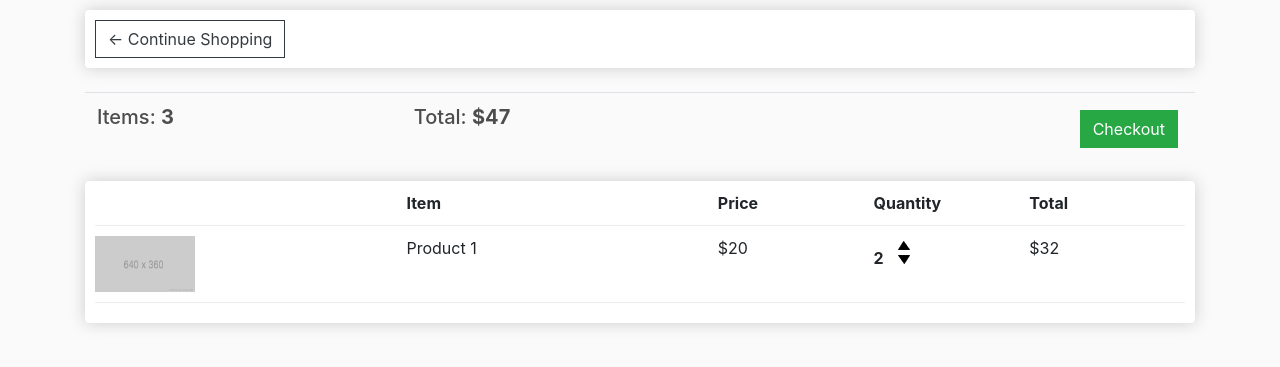
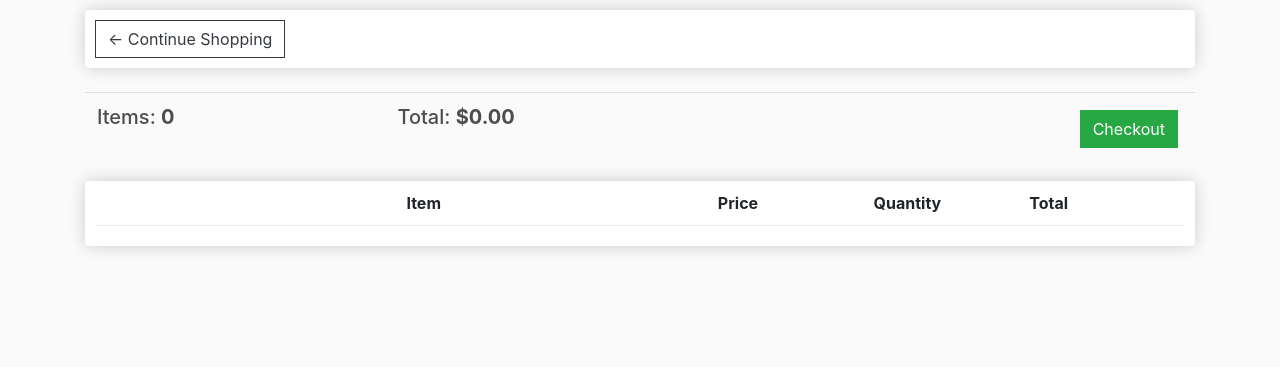
Before and after one commit to hadiuzzaman-zafri/Django-Ecommerce-Website, a Django app: page /cart/ in a window 1280 px wide. Shown: the part 57-424 px from the top of the page. Run offline with Django 4.2, Linux system fonts and the light colour scheme; lists and menus that the app fills with data are empty; some libraries are stand-ins or nearby versions.

Commit message:
updated module 2

```diff
--- a/ecommerce/settings.py
+++ b/ecommerce/settings.py
@@ -125,6 +125,10 @@ STATICFILES_DIRS = [
     os.path.join(BASE_DIR, 'static')
 ]
 
+MEDIA_URL = '/images/'
+MEDIA_ROOT = os.path.join(BASE_DIR, 'static/images')
+
+
 # Default primary key field type
 # https://docs.djangoproject.com/en/4.2/ref/settings/#default-auto-field
 
--- a/ecommerce/urls.py
+++ b/ecommerce/urls.py
@@ -17,7 +17,12 @@ Including another URLconf
 from django.contrib import admin
 from django.urls import path, include
 
+from django.conf.urls.static import static
+from django.conf import settings
+
 urlpatterns = [
     path('admin/', admin.site.urls),
     path('', include('store.urls')),
 ]
+
+urlpatterns += static(settings.MEDIA_URL, document_root=settings.MEDIA_ROOT)
--- a/store/templates/store/cart.html
+++ b/store/templates/store/cart.html
@@ -10,10 +10,10 @@
             <table class="table">
                 <tr>
                     <th>
-                        <h5>Items: <strong>3</strong></h5>
+                        <h5>Items: <strong>{{order.get_cart_items}}</strong></h5>
                     </th>
                     <th>
-                        <h5>Total: <strong>$47</strong></h5>
+                        <h5>Total: <strong>${{order.get_cart_total|floatformat:2}}</strong></h5>
                     </th>
                     <th><a style="float:right; margin: 5px;" href="{% url 'checkout' %}" class="btn btn-success">Checkout</a></th>
                 </tr>
@@ -26,21 +26,22 @@
                     <div style="flex:1"><strong>Quantity</strong></div>
                     <div style="flex:1"><strong>Total</strong></div>
                 </div>
+                {% for item in items %}
                 <div class="cart-row">
-                    <div style="flex:2"><img src="{% static 'images/placeholder.png'%}" alt="product-image" class="row-image"></div>
-                    <div style="flex:2"><p>Product 1</p></div>
-                    <div style="flex:1"><p>$20</p></div>
+                    <div style="flex:2"><img src="{{item.product.imageURL}}" alt="product-image" class="row-image"></div>
+                    <div style="flex:2"><p>{{item.product.name}}</p></div>
+                    <div style="flex:1"><p>{{item.product.price|floatformat:2}}</p></div>
                     <div style="flex:1">
-                        <p class="quantity">2</p>
+                        <p class="quantity">{{item.quantity}}</p>
                         <div class="quantity">
                             <img src="{% static 'images/arrow-up.png' %}" alt="up-arrow" class="chg-quantity">
 
                             <img src="{% static 'images/arrow-down.png' %}" alt="down-arrow" class="chg-quantity">
                         </div>
                     </div>
-                    <div style="flex:1"><p>$32</p></div>
+                    <div style="flex:1"><p>${{item.get_total}}</p></div>
                 </div>
-
+                {% endfor %}
             </div>
         </div>
     </div>
--- a/store/templates/store/store.html
+++ b/store/templates/store/store.html
@@ -4,7 +4,7 @@
     <div class="row">
         {% for product in products %}
         <div class="col-lg-4">
-            <img src="{% static 'images/placeholder.png'%}" alt="" class="thumbnail">
+            <img class="thumbnail" src="{{product.imageURL}}" alt="image">
             <div class="box-element product">
                 <h6><strong>{{product.name}}</strong></h6>
                 <hr>
--- a/store/views.py
+++ b/store/views.py
@@ -8,9 +8,27 @@ def store(request):
     return render(request, 'store/store.html',context)
 
 def cart(request):
-    context = {}
+
+    if request.user.is_authenticated:
+        customer = request.user.customer
+        order, created = Order.objects.get_or_create(customer=customer, complete=False)
+        items = order.orderitem_set.all()
+    else:
+        items = []
+        order = {'get_cart_total': 0, 'get_cart_items': 0}
+
+    context = {'items': items, 'order': order }
     return render(request, 'store/cart.html',context)
 
 def checkout(request):
-    context = {}
+
+    if request.user.is_authenticated:
+        customer = request.user.customer
+        order, created = Order.objects.get_or_create(customer=customer, complete=False)
+        items = order.orderitem_set.all()
+    else:
+        items = []
+        order = {'get_cart_total': 0, 'get_cart_items': 0}
+
+    context = {'items': items, 'order': order }
     return render(request, 'store/checkout.html',context)
```
Also changed, not shown: store/models.py (+25 -0 lines), store/templates/store/checkout.html (+8 -6 lines), db.sqlite3, static/images/book.jpg (added), static/images/headphones.jpg (added), static/images/shirt.jpg (added), static/images/shoes.jpg (added), static/images/sourcecode.jpg (added), static/images/watch.jpg (added), store/migrations/0002_product_image.py (added), 2 other files.
